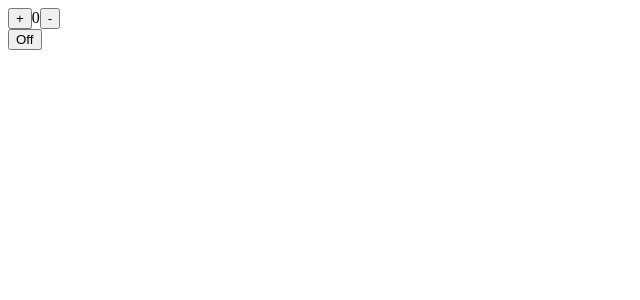
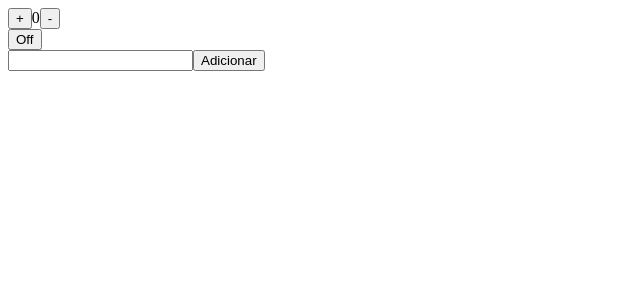
Before and after one commit to CAcrummenauer/ReactApp-Counter, a React (Create React App) app: page / in a window 1280 px wide. Shown: the top 300 px of the page, without its empty margins (0-640 px from the left). Built offline with nearby package versions, Linux system fonts and the light colour scheme; the HTML template or start-up script is replaced by a standard one.

Commit message:
onChange no text input...

```diff
--- a/src/App.js
+++ b/src/App.js
@@ -1,11 +1,12 @@
 import React from 'react';
 import Counter from './components/counter';
 import Power from './components/power';
-
+import TodoList from './components/todoList'
 const App = () => (
   <div>
     <Counter/>
     <Power/>
+    <TodoList/>
   </div>
 
 );
--- /dev/null
+++ b/src/components/todoList.js
@@ -0,0 +1,24 @@
+import React from 'react';
+
+class TodoList extends React.Component {
+    state = {
+        text: '',
+        list: []
+    }
+
+    handlerInputText(e) {
+        //preventDefault(e);
+        console.log(e.target.value);
+    }
+
+    render() {
+        return (
+            <div>
+                <input type='text' onChange = {(e) => this.handlerInputText(e)} />
+                <button type='button'>Adicionar</button>
+            </div>
+        );
+    }
+}
+
+export default TodoList;
```
